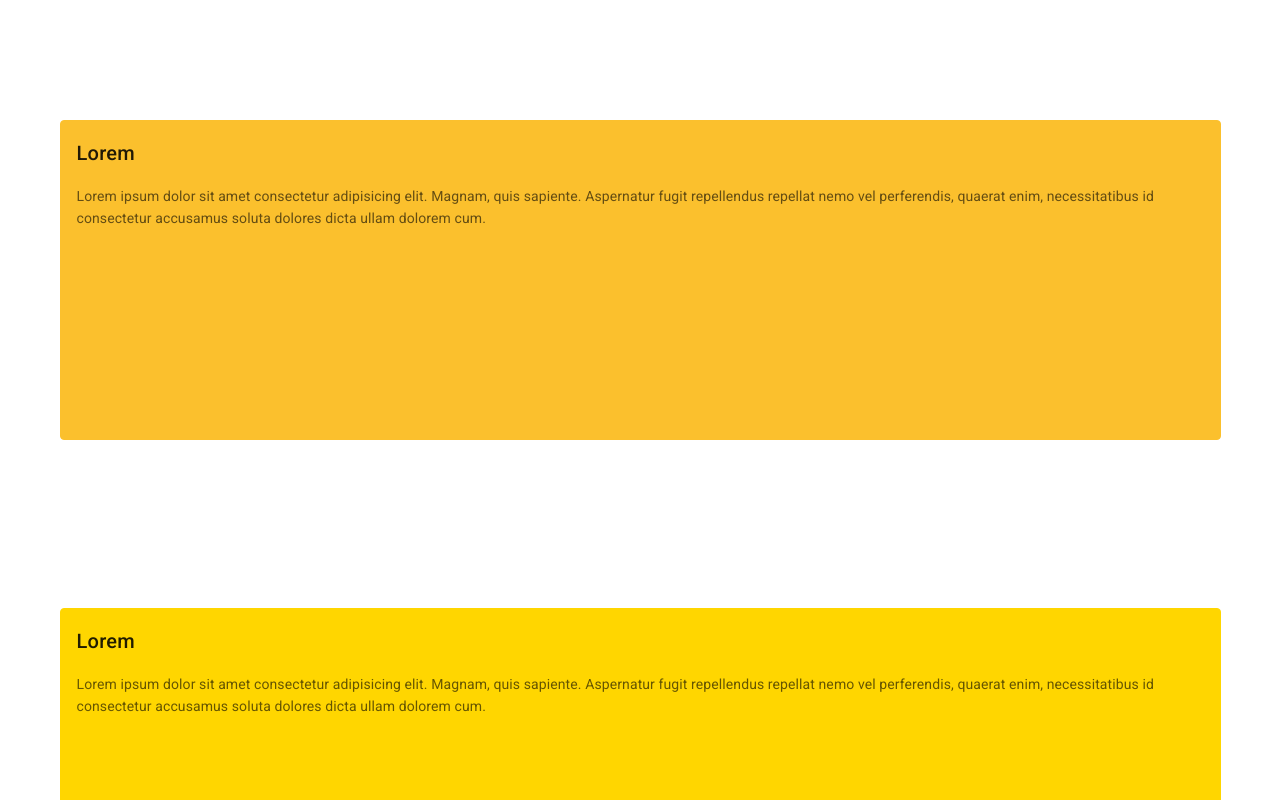
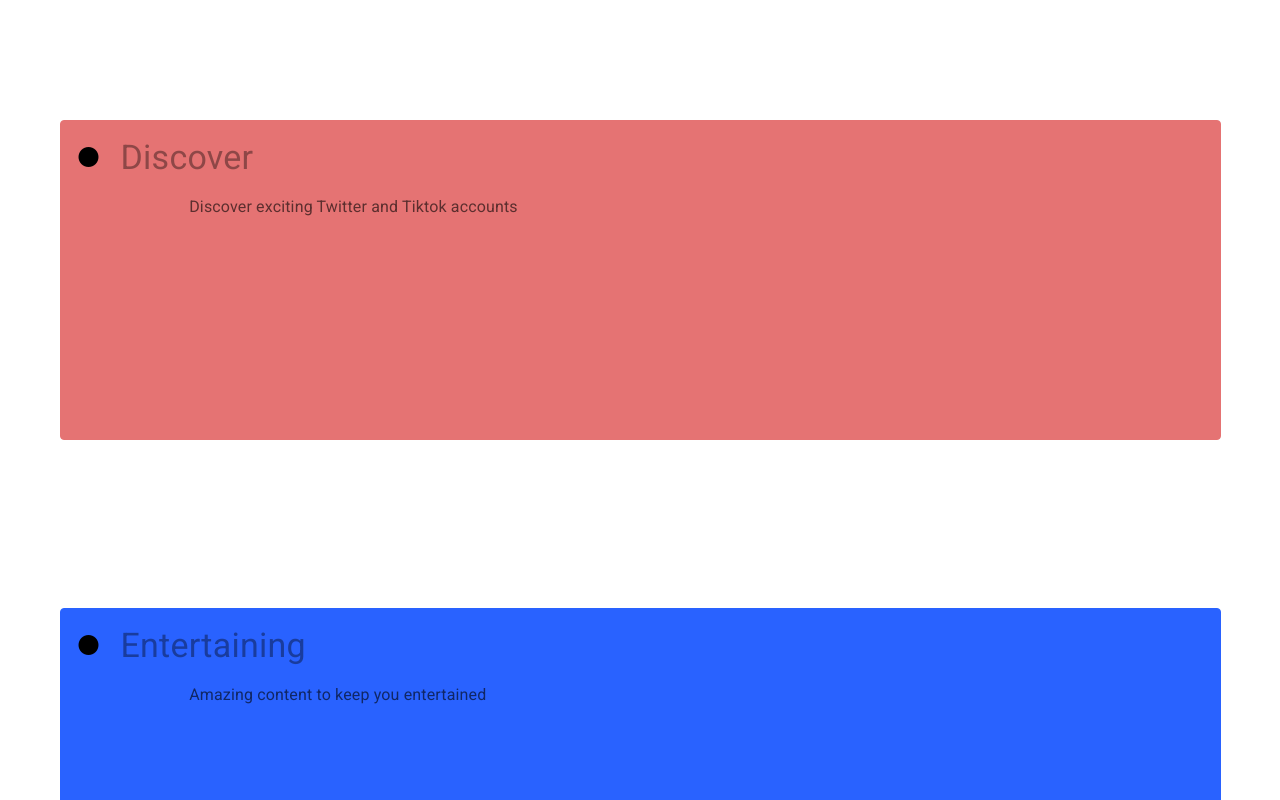
Before and after one commit to EmmyMay/pinflix, a Vue app: page / in a window 1280 px wide. Shown: the part 540-1340 px from the top of the page. Built offline with nearby package versions, Linux system fonts and the light colour scheme; a web font is replaced by a local one.

Commit message:
fixed meta and fixed intros

```diff
--- a/src/store/modules/auth.js
+++ b/src/store/modules/auth.js
@@ -14,7 +14,7 @@ const actions = {
     async loginUser({
         commit
     }, user) {
-        let response = await axios.post("http://localhost:8080/pin/login", user);
+        let response = await axios.post("https://pinflixx.herokuapp.com/pin/login", user);
 
         commit('saveuser', response.data)
     },
--- a/src/store/modules/tiktok.js
+++ b/src/store/modules/tiktok.js
@@ -15,7 +15,7 @@ const actions = {
     async getTiks({
         commit
     }) {
-        const response = await axios.get("http://localhost:8080/pin/tiktok");
+        const response = await axios.get("https://pinflixx.herokuapp.com/pin/tiktok");
 
         commit('Settiks', response.data);
     },
@@ -24,7 +24,7 @@ const actions = {
     }, tiktokObject) {
         var getToken = localStorage.getItem('user');
         axios.defaults.headers.common['Authorization'] = `Bearer ${getToken}`;
-        const response = await axios.post("http://localhost:8080/pin/tiktok", tiktokObject);
+        const response = await axios.post("https://pinflixx.herokuapp.com/pin/tiktok", tiktokObject);
 
         commit('postedTik', response.data.message);
     }
--- a/src/store/modules/twitter.js
+++ b/src/store/modules/twitter.js
@@ -16,7 +16,7 @@ const actions = {
     async getTweets({
         commit
     }) {
-        const response = await axios.get("http://localhost:8080/pin/twitter");
+        const response = await axios.get("https://pinflixx.herokuapp.com/pin/twitter");
 
 
         commit('Settweets', response.data);
@@ -26,7 +26,7 @@ const actions = {
     }, twitterObject) {
         var getToken = localStorage.getItem('user');
         axios.defaults.headers.common['Authorization'] = `Bearer ${getToken}`;
-        const response = await axios.post("http://localhost:8080/pin/twitter", twitterObject);
+        const response = await axios.post("https://pinflixx.herokuapp.com/pin/twitter", twitterObject);
 
         commit('postedTweet', response.data);
     }
--- a/src/views/Home.vue
+++ b/src/views/Home.vue
@@ -20,8 +20,13 @@
       </v-col>
       <v-col :class="'shift'" cols="12" v-for="(intro, i) in intros" :key="(i)">
         <v-card :color="intro.color" outlined height="20rem">
-          <v-card-title primary-title>{{intro.title}}</v-card-title>
-          <v-card-text>{{intro.body}}</v-card-text>
+          <v-card-title class="text--disabled" primary-title>
+            <v-icon color="black">{{intro.icon}}</v-icon>
+            <span class="ml-5 display-1">{{intro.title}}</span>
+          </v-card-title>
+          <v-card-text>
+            <span class="introbody subtitle-1">{{intro.body}}</span>
+          </v-card-text>
         </v-card>
       </v-col>
     </v-row>
@@ -32,37 +37,30 @@
 export default {
   name: "Home",
   metaInfo: {
-    title: "Pinflix Landing Page",
+    title: "Pinflix",
 
-    titleTemplate:
-      "%s | Tiktok Twitter Embed videos comedy PinFlixx Pinflix Home page "
+    titleTemplate: "%s | Home "
   },
   data() {
     return {
       intros: [
         {
-          title: "Lorem",
+          title: "Discover",
           icon: "mdi-circle",
-          body: `Lorem ipsum dolor sit amet consectetur adipisicing elit. Magnam, quis sapiente.
-   Aspernatur fugit repellendus repellat nemo vel perferendis, quaerat enim,
-  necessitatibus id consectetur accusamus soluta dolores dicta ullam dolorem cum.`,
-          color: "yellow darken-2"
+          body: `Discover exciting Twitter and Tiktok accounts`,
+          color: "red lighten-2"
         },
         {
-          title: "Lorem",
+          title: "Entertaining",
           icon: "mdi-circle",
-          body: `Lorem ipsum dolor sit amet consectetur adipisicing elit. Magnam, quis sapiente.
-   Aspernatur fugit repellendus repellat nemo vel perferendis, quaerat enim,
-  necessitatibus id consectetur accusamus soluta dolores dicta ullam dolorem cum.`,
-          color: "yellow accent-4"
+          body: `Amazing content to keep you entertained`,
+          color: "blue accent-4"
         },
         {
-          title: "Lorem",
+          title: "Comfortable",
           icon: "mdi-circle",
-          body: `Lorem ipsum dolor sit amet consectetur adipisicing elit. Magnam, quis sapiente.
-   Aspernatur fugit repellendus repellat nemo vel perferendis, quaerat enim,
-  necessitatibus id consectetur accusamus soluta dolores dicta ullam dolorem cum.`,
-          color: "yellow darken-2"
+          body: `All your favorite comedy skits all in one place`,
+          color: "green darken-2"
         }
       ]
     };
@@ -103,4 +101,8 @@ export default {
 #watch {
   color: black;
 }
+.introbody {
+  position: relative;
+  left: 10%;
+}
 </style>
--- a/src/views/maintiktok.vue
+++ b/src/views/maintiktok.vue
@@ -95,7 +95,7 @@ export default {
   metaInfo: {
     title: "Tiktok Pins",
 
-    titleTemplate: "%s | Tiktok Tiktok videos Embed Flix PinFlix "
+    titleTemplate: "%s | Tiktok Pins"
   },
   data() {
     return {
--- a/src/views/maintwitter.vue
+++ b/src/views/maintwitter.vue
@@ -84,7 +84,7 @@ export default {
   metaInfo: {
     title: "Twitter Pins",
 
-    titleTemplate: "%s | Twitter Tweets Embed Flix PinFlix "
+    titleTemplate: "%s | Twitter-Pins"
   },
   data() {
     return {
--- a/vue.config.js
+++ b/vue.config.js
@@ -2,9 +2,6 @@ module.exports = {
   "transpileDependencies": [
     "vuetify"
   ],
-  devServer: {
-    proxy: 'https://pinflixx.herokuapp.com'
-  },
   chainWebpack: config => {
     config
       .plugin('html')
```
